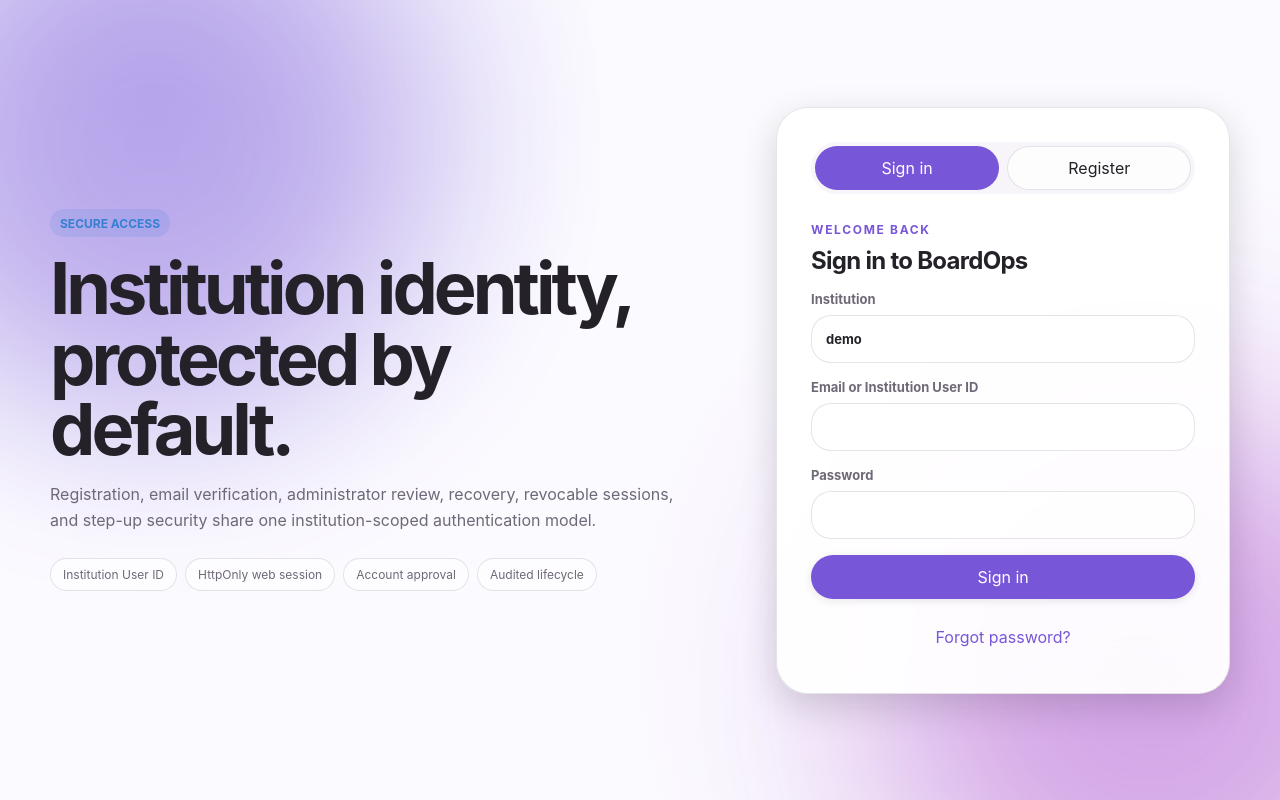
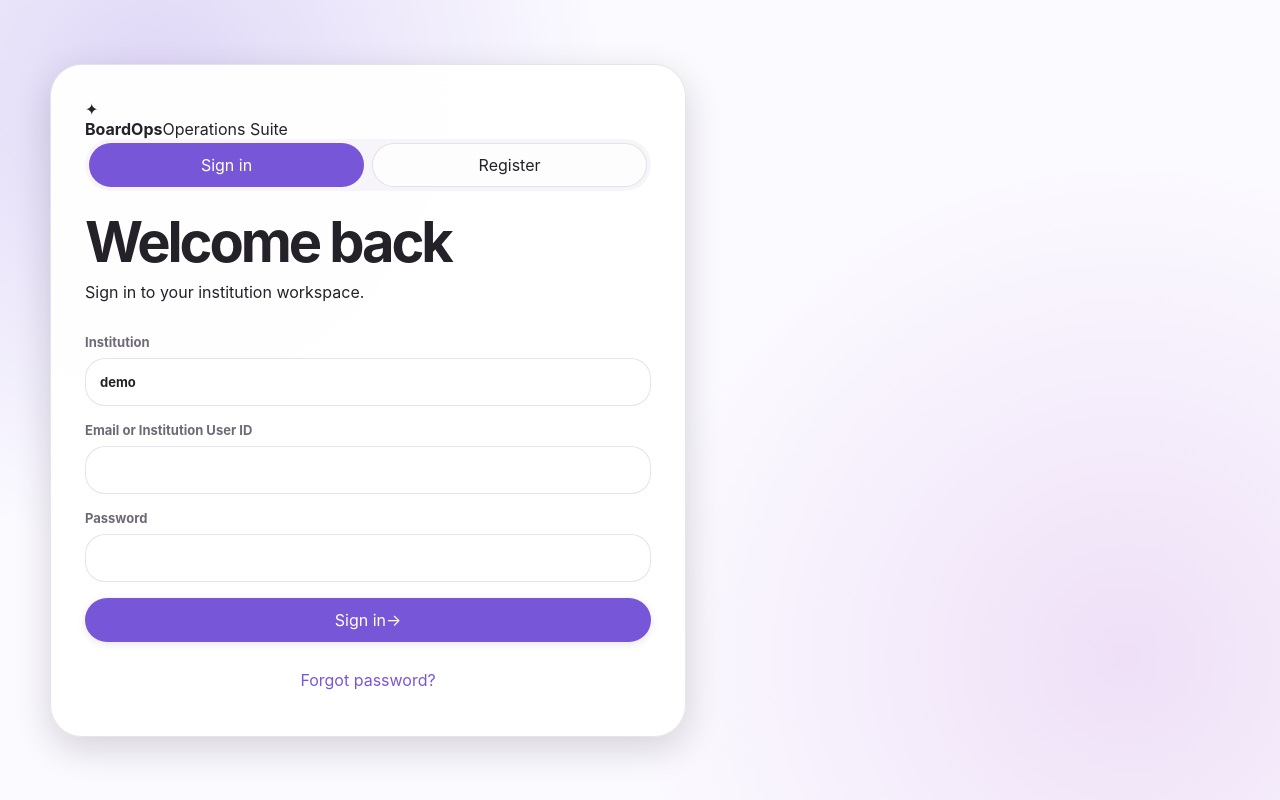
Before and after one commit to sahid-code404/BoardOps-Full-Rewritten, a React (Vite) app in the folder apps/web/: page /auth in a window 1280 px wide. Built offline with nearby package versions, Linux system fonts and the light colour scheme.

Commit message:
fix: restore reference auth composition

```diff
--- a/apps/web/src/features/auth/AuthPage.tsx
+++ b/apps/web/src/features/auth/AuthPage.tsx
@@ -2,7 +2,7 @@ import { useState } from "react";
 import type { FormEvent } from "react";
 import { useNavigate } from "react-router";
 
-import { BoardOpsButton, GlassSurface, StatusChip } from "../../design";
+import { BoardOpsButton, GlassSurface } from "../../design";
 import { authApi, WebApiError } from "./api";
 import { PasswordResetPanel } from "./PasswordResetPanel";
 
@@ -91,29 +91,22 @@ export function AuthPage() {
 
   return (
     <main className="auth-page">
-      <div className="ambient ambient--one" aria-hidden="true" />
-      <div className="ambient ambient--two" aria-hidden="true" />
+      <div className="auth-mesh auth-mesh--one" aria-hidden="true" />
+      <div className="auth-mesh auth-mesh--two" aria-hidden="true" />
+      <div className="auth-mesh auth-mesh--three" aria-hidden="true" />
+
       <section className="auth-layout" aria-labelledby="auth-title">
-        <div className="auth-intro">
-          <StatusChip>SECURE ACCESS</StatusChip>
-          <h1 id="auth-title">Institution identity, protected by default.</h1>
-          <p>
-            Registration, email verification, administrator review, recovery,
-            revocable sessions, and step-up security share one
-            institution-scoped authentication model.
-          </p>
-          <div
-            className="auth-principles"
-            aria-label="Authentication principles"
-          >
-            <span>Institution User ID</span>
-            <span>HttpOnly web session</span>
-            <span>Account approval</span>
-            <span>Audited lifecycle</span>
+        <GlassSurface className="auth-card" strength="strong">
+          <div className="auth-brand">
+            <div className="auth-brand__mark" aria-hidden="true">
+              ✦
+            </div>
+            <div>
+              <strong>BoardOps</strong>
+              <span>Operations Suite</span>
+            </div>
           </div>
-        </div>
 
-        <GlassSurface className="auth-card" strength="strong">
           {mode !== "reset" ? (
             <div
               className="auth-tabs"
@@ -142,8 +135,8 @@ export function AuthPage() {
           {mode === "login" ? (
             <form className="auth-form" onSubmit={signIn}>
               <div className="auth-form__heading">
-                <span className="section-label">Welcome back</span>
-                <h2>Sign in to BoardOps</h2>
+                <h1 id="auth-title">Welcome back</h1>
+                <p>Sign in to your institution workspace.</p>
               </div>
               <label>
                 Institution
@@ -176,6 +169,7 @@ export function AuthPage() {
               </label>
               <BoardOpsButton disabled={busy} tone="primary" type="submit">
                 {busy ? "Signing in…" : "Sign in"}
+                <span aria-hidden="true">→</span>
               </BoardOpsButton>
               <button
                 className="auth-demo-link"
@@ -189,8 +183,8 @@ export function AuthPage() {
           ) : mode === "register" ? (
             <form className="auth-form" onSubmit={register}>
               <div className="auth-form__heading">
-                <span className="section-label">Institution registration</span>
-                <h2>Create your account</h2>
+                <h1 id="auth-title">Create account</h1>
+                <p>Register with the identity issued by your institution.</p>
               </div>
               <label>
                 Institution
@@ -243,6 +237,7 @@ export function AuthPage() {
               </label>
               <BoardOpsButton disabled={busy} tone="primary" type="submit">
                 {busy ? "Creating…" : "Create account"}
+                <span aria-hidden="true">→</span>
               </BoardOpsButton>
               {verificationToken ? (
                 <BoardOpsButton disabled={busy} onClick={verifyLocalEmail}>
```
